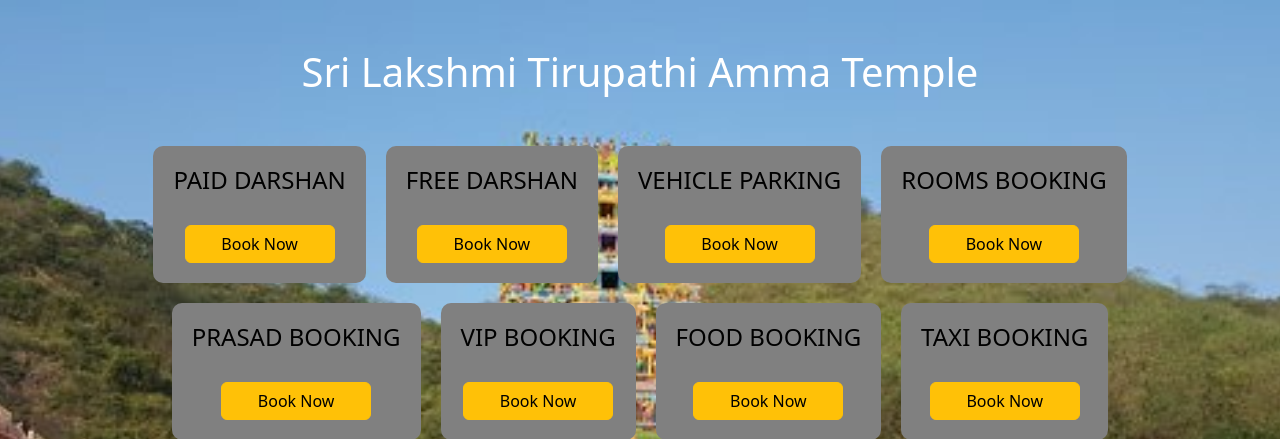
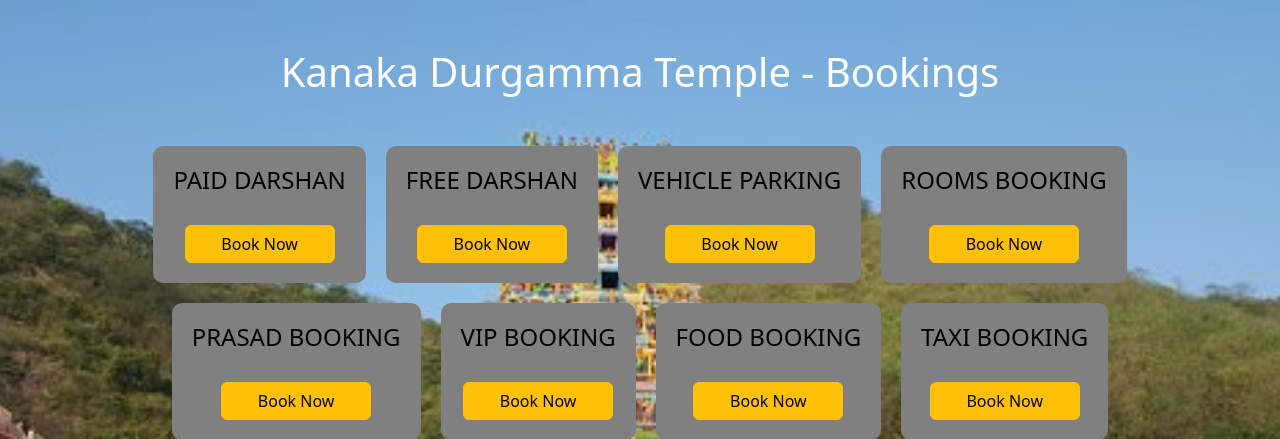
Before and after one commit to nikhilesh1432/temple-management, a Flask app: page /kanaka_durgamma in a window 1280 px wide. Shown: the top 439 px of the page. Run offline with Flask 3, Linux system fonts and the light colour scheme.

Commit message:
Update kanaka_durgamma.html

```diff
--- a/template/kanaka_durgamma.html
+++ b/template/kanaka_durgamma.html
@@ -73,7 +73,7 @@
 </head>
 <body>
 <div class="container">
-    <h1 class="text-center mt-5">Sri Lakshmi Tirupathi Amma Temple</h1>
+    <h1 class="text-center mt-5">Kanaka Durgamma Temple - Bookings</h1>
     <div class="booking-options">
         <div class="booking-option">
             <h2>PAID DARSHAN</h2>
```
